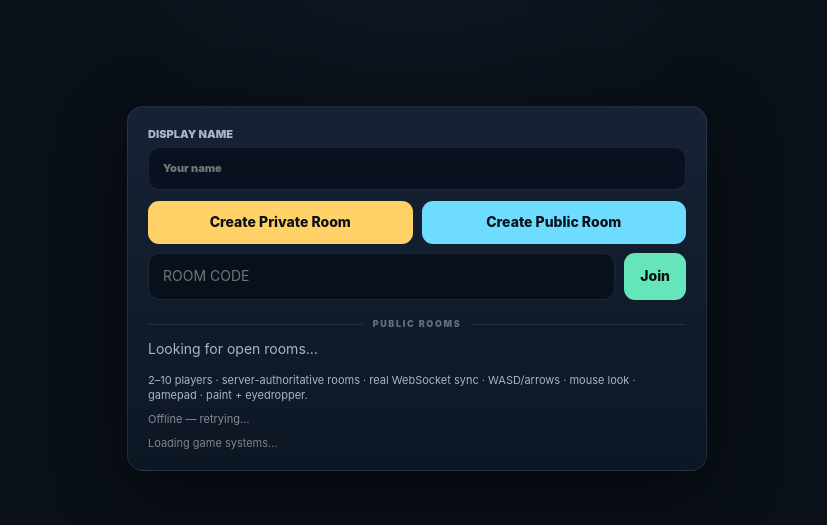
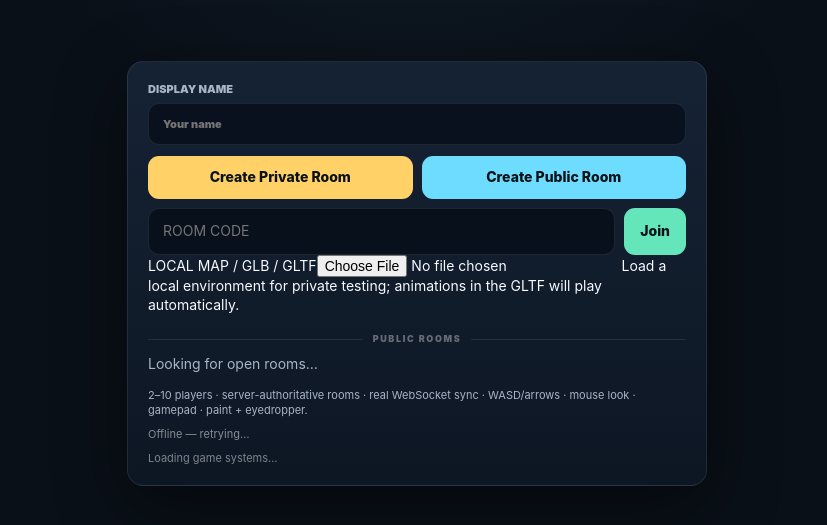
Before and after one commit to Elfany36/TomatoSuperSeedApplePenTwoThousand, a website: page public/index.html in a window 1280 px wide. Shown: the part 259-784 px from the top of the page, without its empty margins (223-1050 px from the left). Drawn offline with nearby package versions, Linux system fonts and the light colour scheme.

Commit message:
Add local GLB/GLTF environment import for private testing

```diff
--- a/public/index.html
+++ b/public/index.html
@@ -28,6 +28,10 @@
         <button id="publicBtn" class="secondary">Create Public Room</button>
       </div>
       <div class="join-row"><input id="code" maxlength="6" placeholder="ROOM CODE" aria-label="Room code"><button id="joinBtn" class="accent">Join</button></div>
+      <div class="local-map-box">
+        <label>LOCAL MAP / GLB / GLTF<input id="localMap" type="file" accept=".glb,.gltf,model/gltf-binary,model/gltf+json"></label>
+        <span>Load a local environment for private testing; animations in the GLTF will play automatically.</span>
+      </div>
       <div class="divider"><span>PUBLIC ROOMS</span></div>
       <div id="publicRooms" class="room-list"><div class="muted">Looking for open rooms…</div></div>
       <p class="help">2–10 players · server-authoritative rooms · real WebSocket sync · WASD/arrows · mouse look · gamepad · paint + eyedropper.</p>
```
